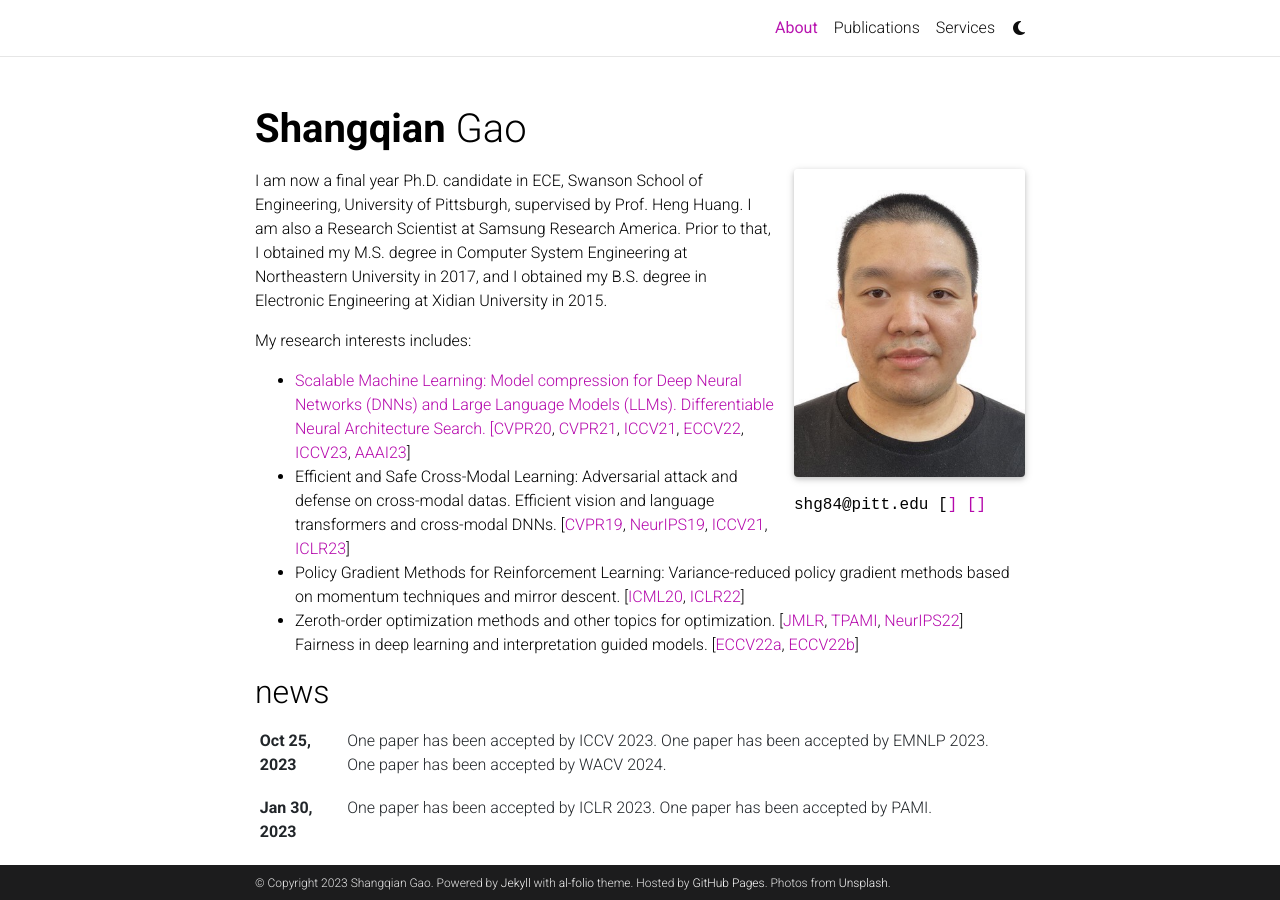
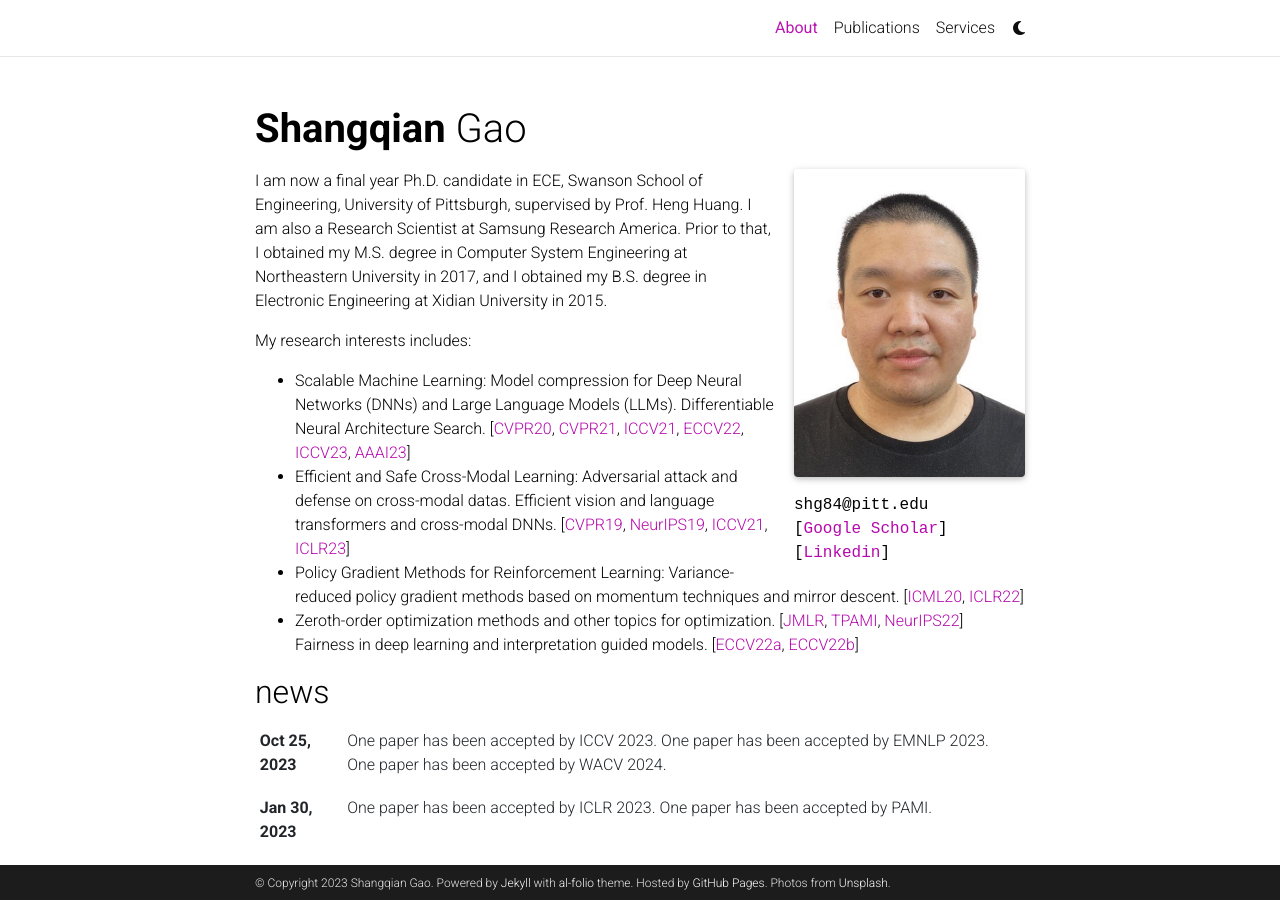
Before and after one commit to gaosh/gaosh.github.io, a Jekyll site: the page built from _pages/about.md, in a window 1280 px wide and 900 px high. Built offline with Jekyll 4.4.1, drawn with Linux system fonts in a browser that asks for light colours; full-size pictures stand in for the smaller copies a plugin makes; comment, search, counter and statistics services are not loaded; a style sheet for code colours, icons or effects is not loaded.

Commit message:
Update about.md

```diff
--- a/_pages/about.md
+++ b/_pages/about.md
@@ -10,8 +10,8 @@
   image_circular: false # crops the image to make it circular
   more_info: >
     <p>shg84@pitt.edu</p>
-    <p>[<a href="https://scholar.google.com/citations?user=9mNI83oAAAAJ&hl=en"Google Scholar</a>]</p>
-    <p>[<a href="https://www.linkedin.com/in/shangqian-gao-864217141/"Linkedin</a>]</p>
+    <p>[<a href="https://scholar.google.com/citations?user=9mNI83oAAAAJ&hl=en">Google Scholar</a>]</p>
+    <p>[<a href="https://www.linkedin.com/in/shangqian-gao-864217141/">Linkedin</a>]</p>
 
 news: true  # includes a list of news items
 latest_posts: false  # includes a list of the newest posts
```
